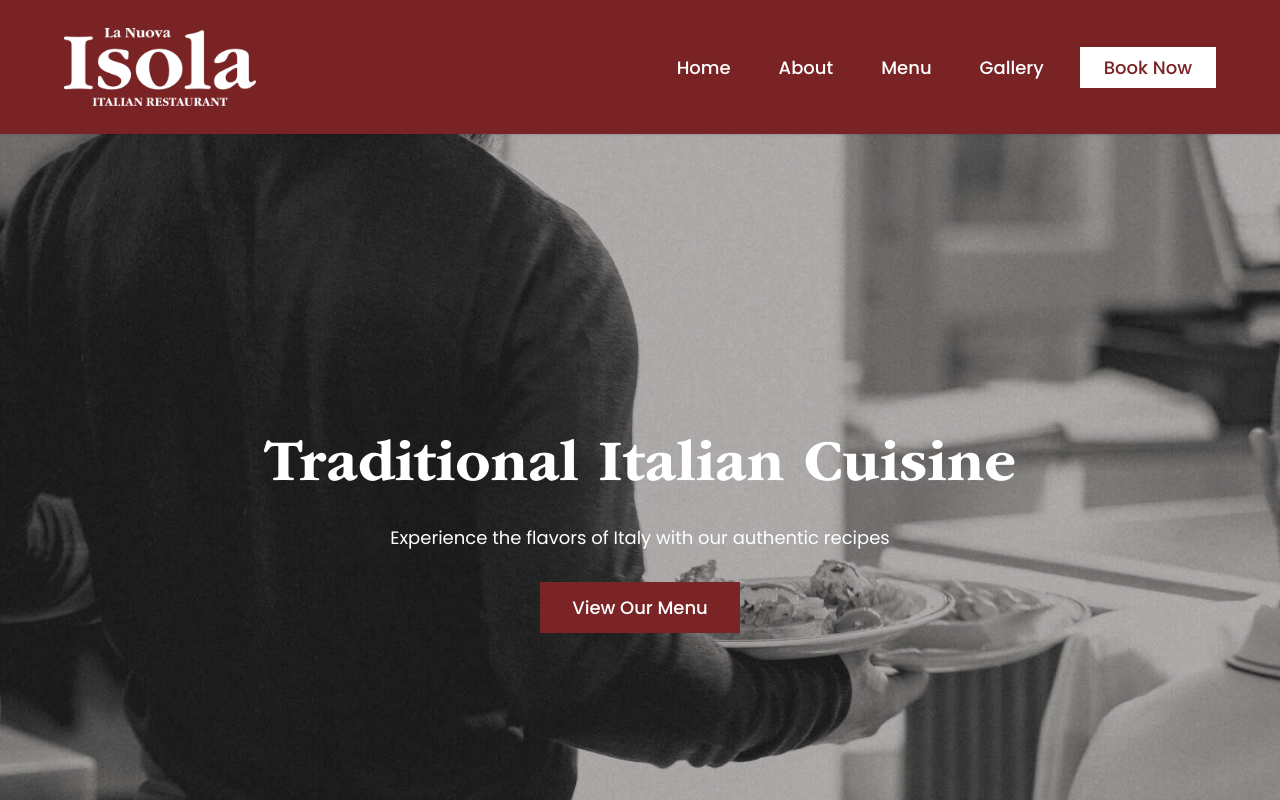
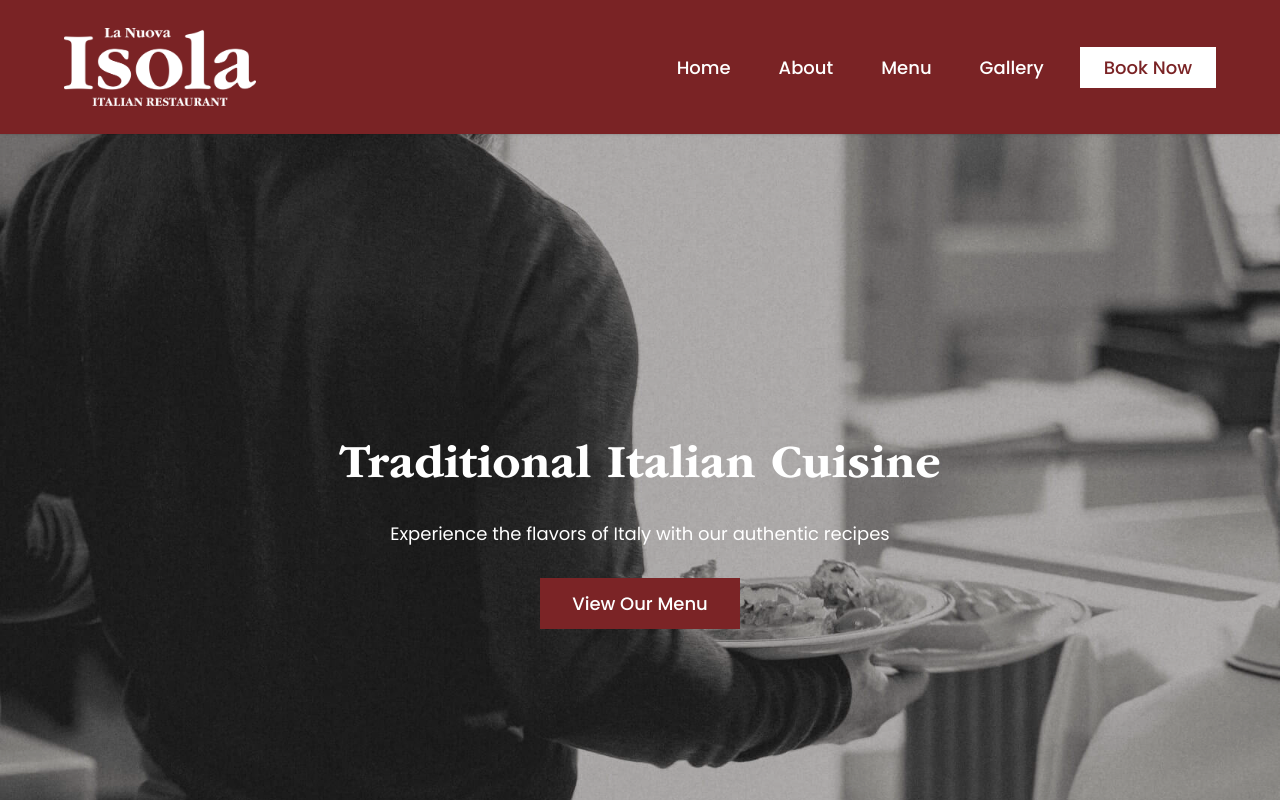
Before and after one commit to LYNKSPortal/la-nuova-isola-iom, a Next.js app: page / in a window 1280 px wide. Shown: the top 800 px of the page. Built offline with nearby package versions, Linux system fonts and the light colour scheme.

Commit message:
Remove base heading font-size rules to allow Tailwind text classes to work properly

```diff
--- a/src/app/globals.css
+++ b/src/app/globals.css
@@ -66,84 +66,13 @@ p, span, div, li, a, button, input, textarea, select, label, td, th, blockquote,
 }
 
 /* =========================
-   Mobile (Base styles)
+   Heading Base Styles
+   Note: Font sizes are controlled by Tailwind classes in components
 ========================= */
 h1, h2, h3, h4, h5, h6 {
   font-family: var(--font-heading);
   font-weight: 700;
   line-height: 1.2;
-}
-
-h1 {
-  font-size: 32px;
-  line-height: 1.1;
-  font-weight: 700;
-}
-
-h2 {
-  font-size: 26px;
-  line-height: 1.15;
-  font-weight: 700;
-}
-
-h3 {
-  font-size: 22px;
-  line-height: 1.2;
-  font-weight: 600;
-}
-
-h4 {
-  font-size: 20px;
-  line-height: 1.25;
-  font-weight: 600;
-}
-
-h5 {
-  font-size: 18px;
-  line-height: 1.3;
-  font-weight: 600;
-}
-
-h6 {
-  font-size: 16px;
-  line-height: 1.4;
-  font-weight: 600;
-}
-
-/* =========================
-   Tablet (768px and up)
-========================= */
-@media (min-width: 768px) {
-  h1 { font-size: 44px; line-height: 1.1; }
-  h2 { font-size: 36px; line-height: 1.15; }
-  h3 { font-size: 30px; line-height: 1.2; }
-  h4 { font-size: 24px; line-height: 1.25; }
-  h5 { font-size: 20px; line-height: 1.3; }
-  h6 { font-size: 18px; line-height: 1.4; }
-}
-
-/* =========================
-   Desktop (1024px and up)
-========================= */
-@media (min-width: 1024px) {
-  h1 { font-size: 60px; line-height: 1.1; }
-  h2 { font-size: 48px; line-height: 1.15; }
-  h3 { font-size: 38px; line-height: 1.2; }
-  h4 { font-size: 30px; line-height: 1.25; }
-  h5 { font-size: 24px; line-height: 1.3; }
-  h6 { font-size: 20px; line-height: 1.4; }
-}
-
-/* =========================
-   Large Desktop (1440px and up)
-========================= */
-@media (min-width: 1440px) {
-  h1 { font-size: 72px; line-height: 1.1; }
-  h2 { font-size: 56px; line-height: 1.15; }
-  h3 { font-size: 44px; line-height: 1.2; }
-  h4 { font-size: 36px; line-height: 1.25; }
-  h5 { font-size: 28px; line-height: 1.3; }
-  h6 { font-size: 22px; line-height: 1.4; }
 }
 
 /* Date input placeholder styling */
```
